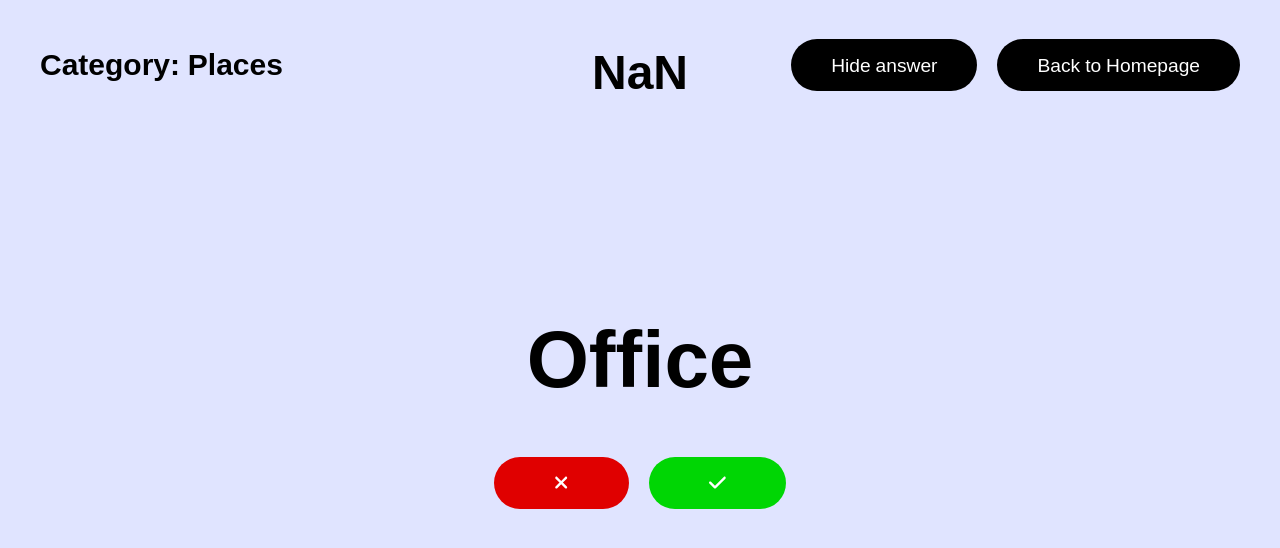
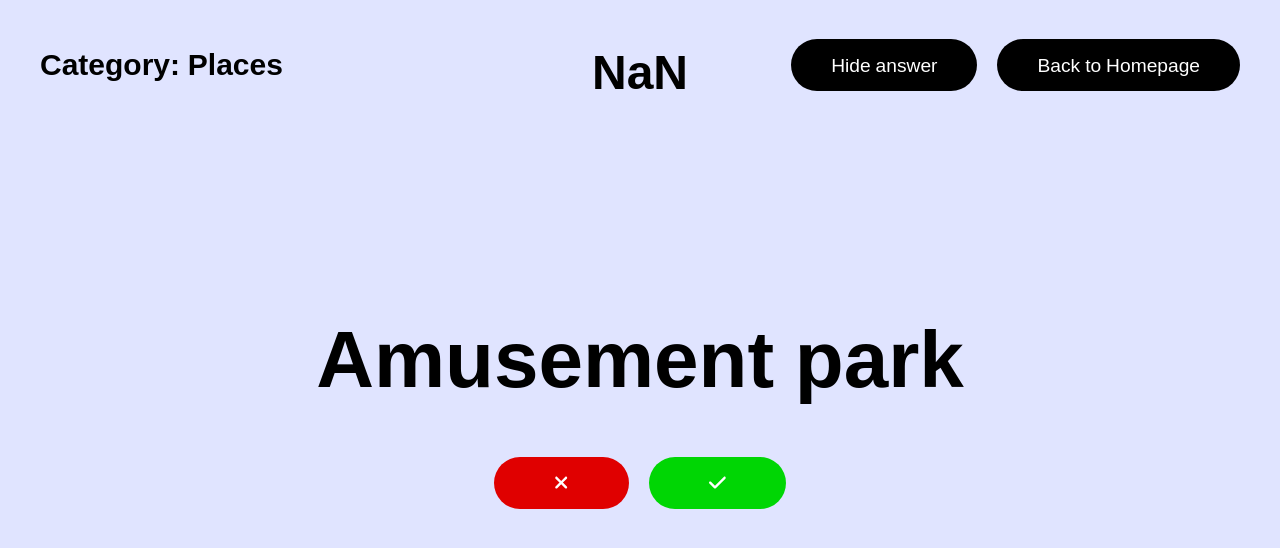
Before and after one commit to suttirakcha/lets-guess, a React (Create React App) app: page /places in a window 1280 px wide. Shown: the top 548 px of the page. Built offline with nearby package versions, Linux system fonts and the light colour scheme; a web font is replaced by a local one.

Commit message:
Commit Codes

```diff
--- a/src/categories/places.js
+++ b/src/categories/places.js
@@ -3,6 +3,6 @@ import "../App.scss";
 import Questions from "../components/questions";
 
 export default function Places(){
-  const words = ["School","House","University","College","Theatre","Cinema","Hospital","Supermarket","Department store","Shop","Airport","Pharmacy","City centre","Museum","Temple","Church","Flat","Apartment","Restaurant","Office","Amusement park","Studio","Clinic","Bank","Police station","Bookstore","Petrol station","Bakery","Car park","Hotel","Fire station","Park","Shopping mall","Stadium","Zoo","Prison","Terminal","Train station","Underground station","Post office","Library","Market","Hall","Café","Jail","Motel","Spa","Pub","Dormitory","Castle","Palace"];
+  const words = ["School","House","University","College","Theatre","Cinema","Hospital","Supermarket","Department store","Shop","Airport","Pharmacy","City centre","Museum","Temple","Church","Flat","Apartment","Restaurant","Office","Amusement park","Studio","Clinic","Bank","Police station","Bookstore","Petrol station","Bakery","Car park","Hotel","Fire station","Park","Shopping mall","Stadium","Zoo","Prison","Terminal","Train station","Underground station","Post office","Library","Market","Hall","Café","Jail","Motel","Spa","Pub","Dormitory","Castle","Palace","Forest","Cave","Waterfall"];
   return (<Questions answers={words} category="Places" redirect="/places"/>)
 }
--- a/src/lao/categories/places.js
+++ b/src/lao/categories/places.js
@@ -3,6 +3,6 @@ import "../../App.scss";
 import QuestionsLao from "../components/questions";
 
 export default function PlacesLao(){
-  const words = ["ໂຮງຮຽນ","ໂຮງໝໍ","ໂຮງແຮມ","ຮ້ານອາຫານ","ເຮືອນ","ຕະຫຼາດ","ສະໜາມບິນ","ຫ້າງສັບພະສິນຄ້າ","ສວນສັດ","ວັດ","ໂຮງພັກ","ສະໜາມກີລາ","ໂຮງລະຄອນ","ໂຮງໜັງ","ພິພິທະພັນ","ສຳນັກງານ","ມະຫາວິທະຍາໄລ","ວິທະຍາໄລ","ສວນສາທາລະນະ","ຮ້ານກາເຟ"];
+  const words = ["ໂຮງຮຽນ","ໂຮງໝໍ","ໂຮງແຮມ","ຮ້ານອາຫານ","ເຮືອນ","ຕະຫຼາດ","ສະໜາມບິນ","ຫ້າງສັບພະສິນຄ້າ","ສວນສັດ","ວັດ","ໂຮງພັກ","ສະໜາມກີລາ","ໂຮງລະຄອນ","ໂຮງໜັງ","ພິພິທະພັນ","ສຳນັກງານ","ມະຫາວິທະຍາໄລ","ວິທະຍາໄລ","ສວນສາທາລະນະ","ຮ້ານກາເຟ","ນ້ຳຕົກຕາດ","ປ່າ","ຖ້ຳ"];
   return (<QuestionsLao answers={words} category="ສະຖານທີ່" redirect="/lo/places"/>)
 }
--- a/src/th/categories/places.js
+++ b/src/th/categories/places.js
@@ -3,6 +3,6 @@ import "../../App.scss";
 import QuestionsTh from "../components/questions";
 
 export default function PlacesTh(){
-  const words = ["โรงเรียน","บ้าน","มหาวิทยาลัย","วิทยาลัย","โรงละคร","โรงภาพยนตร์","โรงพยาบาล","ซูเปอร์มาร์เก็ต","ห้างสรรพสินค้า","ร้านค้า","สนามบิน","ร้านขายยา","ใจกลางเมือง","พิพิธภัณฑ์","วัด","โบสถ์","อพาร์ทเมนท์","หอพัก","ร้านอาหาร","สำนักงาน","สวนสนุก","สตูดิโอ","คลินิก","ธนาคาร","สถานีตำรวจ","ร้านหนังสือ","ปั๊มน้ำมัน","ร้านขนมปัง","ที่จอดรถ","โรงแรม","สถานีดับเพลิง","สวนสาธารณะ","ร้านสะดวกซื้อ","สนามกีฬา","สวนสัตว์","เรือนจำ","สถานีรถไฟ","สถานีรถไฟใต้ดิน","ที่ทำการไปรษณีย์","ห้องสมุด","ตลาด","ห้องโถง","ร้านกาแฟ","คุก","ร้านนวด","ร้านเหล้า","ปราสาท","พระราชวัง"];
+  const words = ["โรงเรียน","บ้าน","มหาวิทยาลัย","วิทยาลัย","โรงละคร","โรงภาพยนตร์","โรงพยาบาล","ซูเปอร์มาร์เก็ต","ห้างสรรพสินค้า","ร้านค้า","สนามบิน","ร้านขายยา","ใจกลางเมือง","พิพิธภัณฑ์","วัด","โบสถ์","อพาร์ทเมนท์","หอพัก","ร้านอาหาร","สำนักงาน","สวนสนุก","สตูดิโอ","คลินิก","ธนาคาร","สถานีตำรวจ","ร้านหนังสือ","ปั๊มน้ำมัน","ร้านขนมปัง","ที่จอดรถ","โรงแรม","สถานีดับเพลิง","สวนสาธารณะ","ร้านสะดวกซื้อ","สนามกีฬา","สวนสัตว์","เรือนจำ","สถานีรถไฟ","สถานีรถไฟใต้ดิน","ที่ทำการไปรษณีย์","ห้องสมุด","ตลาด","ห้องโถง","ร้านกาแฟ","คุก","ร้านนวด","ร้านเหล้า","ปราสาท","พระราชวัง","ถ้ำ","น้ำตก","ป่า"];
   return (<QuestionsTh answers={words} category="สถานที่" redirect="/th/places"/>)
 }
```
